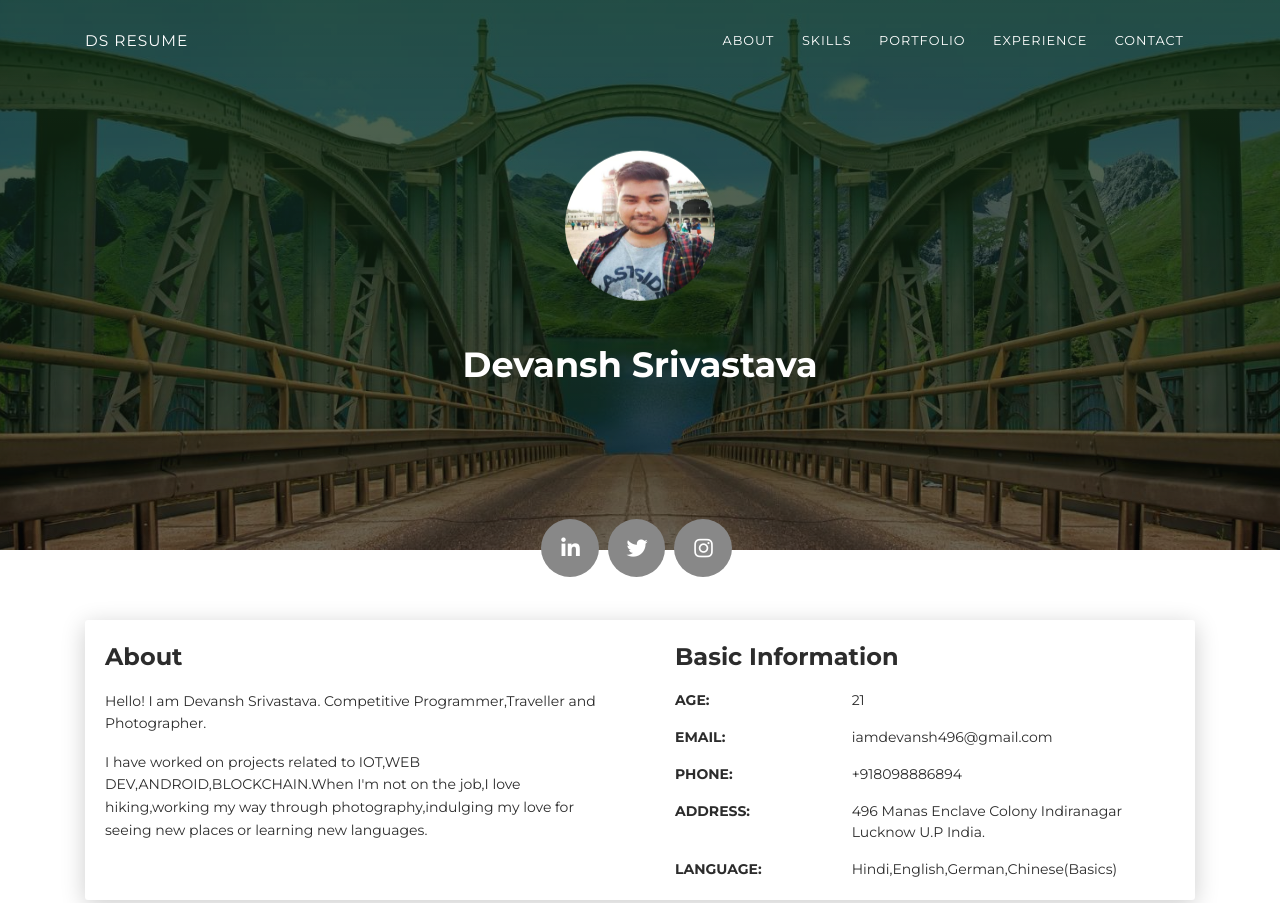
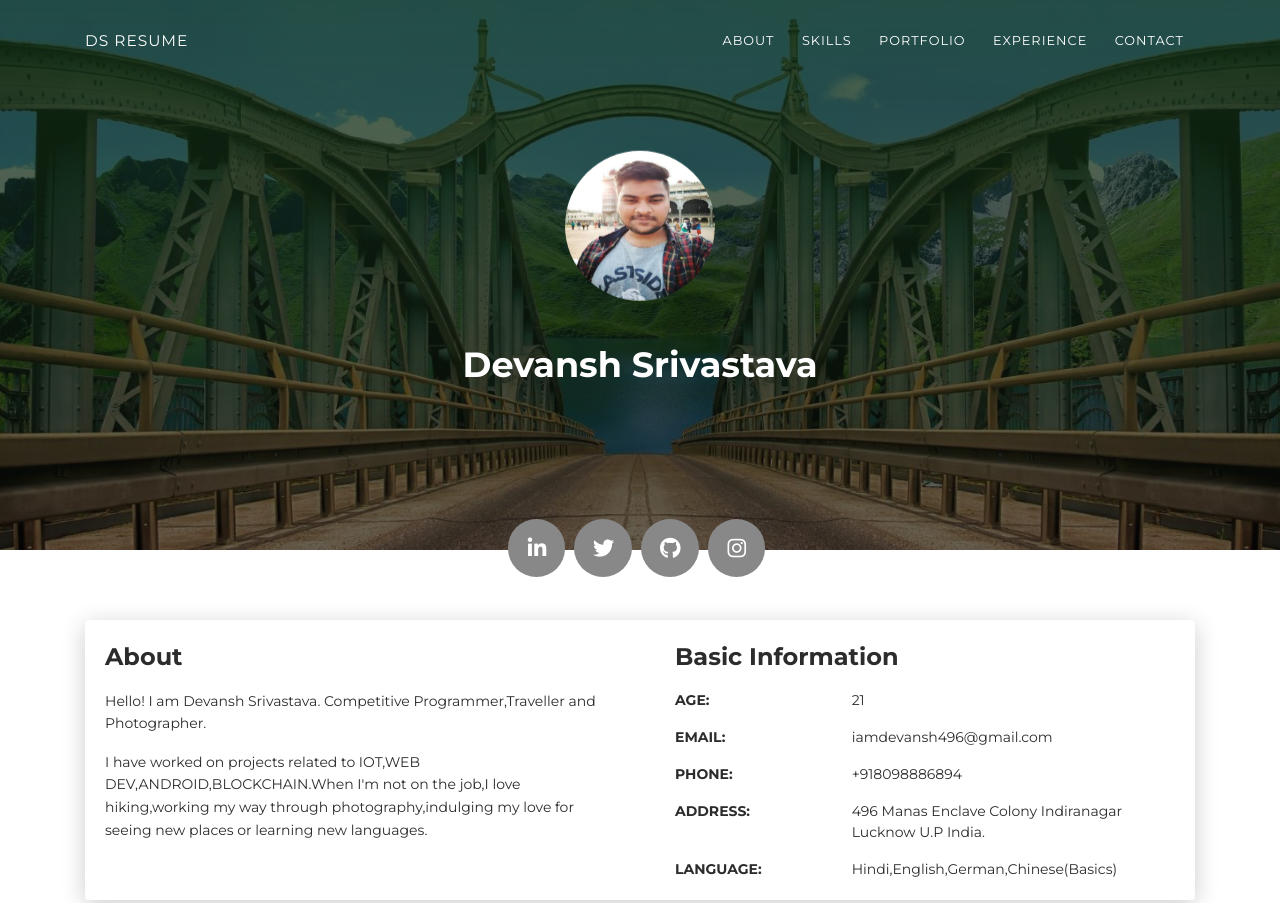
Before and after one commit to dev2298/devansh, a plain HTML site: page index.html in a window 1280 px wide. Shown: the top 903 px of the page. Drawn offline with Linux system fonts and the light colour scheme.

Commit message:
Update index.html

```diff
--- a/index.html
+++ b/index.html
@@ -48,7 +48,7 @@
       </div>
       <div class="section">
         <div class="container">
-          <div class="button-container"><a class="btn btn-default btn-round btn-lg btn-icon" href="https://www.linkedin.com/in/devansh-srivastava-5049b6181" rel="tooltip" title="Connect with me on LinkedIn"><i class="fa fa-linkedin"></i></a><a class="btn btn-default btn-round btn-lg btn-icon" href="https://twitter.com/iamdevansh496" rel="tooltip" title="Follow me on Twitter"><i class="fa fa-twitter"></i></a><!--<a class="btn btn-default btn-round btn-lg btn-icon" href="#" rel="tooltip" title="Follow me on Google+"><i class="fa fa-google-plus"></i></a>--><a class="btn btn-default btn-round btn-lg btn-icon" href="https://www.instagram.com/___devansh__srivastava/" rel="tooltip" title="Follow me on Instagram"><i class="fa fa-instagram"></i></a></div>
+          <div class="button-container"><a class="btn btn-default btn-round btn-lg btn-icon" href="https://www.linkedin.com/in/devansh-srivastava-5049b6181" rel="tooltip" title="Connect with me on LinkedIn"><i class="fa fa-linkedin"></i></a><a class="btn btn-default btn-round btn-lg btn-icon" href="https://twitter.com/iamdevansh496" rel="tooltip" title="Follow me on Twitter"><i class="fa fa-twitter"></i></a><a class="btn btn-default btn-round btn-lg btn-icon" href="#" rel="tooltip" title="Follow me on github"><i class="fa fa-github"></i></a><a class="btn btn-default btn-round btn-lg btn-icon" href="https://www.instagram.com/___devansh__srivastava/" rel="tooltip" title="Follow me on Instagram"><i class="fa fa-instagram"></i></a></div>
         </div>
       </div>
     </div>
```
